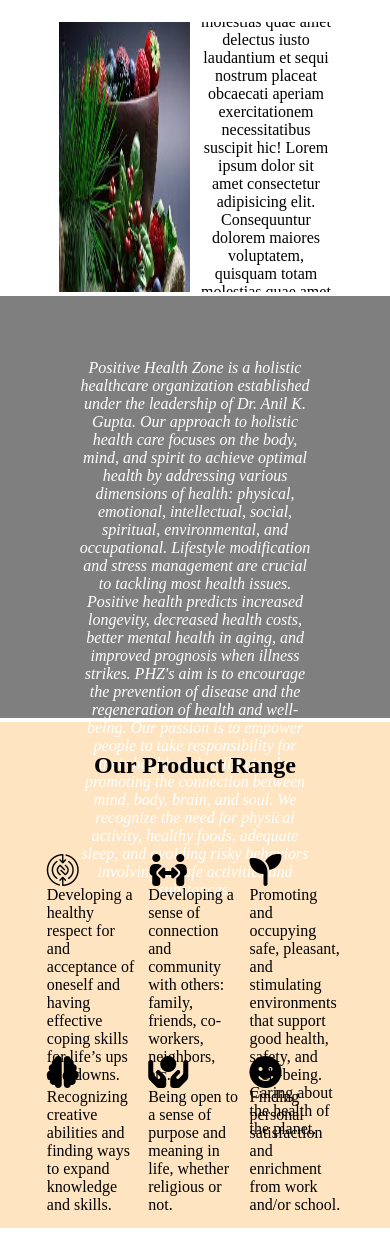
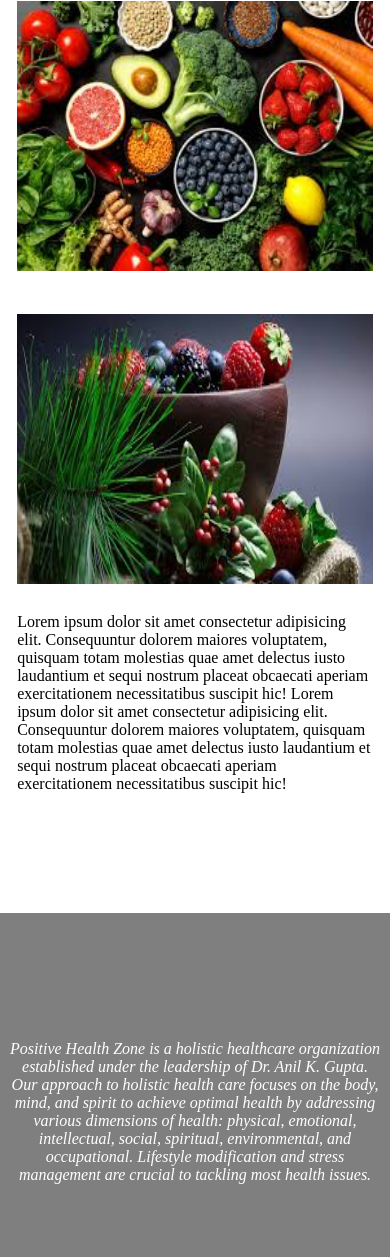
Before and after one commit to Udaytondwal1/MyCode, a plain HTML site: page index.html in a window 390 px wide. Shown: the part 383-1640 px from the top of the page. Drawn offline with nearby package versions, Linux system fonts and the light colour scheme.

Commit message:
mobile responsive

```diff
--- a/index.html
+++ b/index.html
@@ -1,4 +1,9 @@
+<!DOCTYPE html>
+<html lang="en">
+
 <head>
+    <meta charset="UTF-8">
+    <meta name="viewport" content="width=device-width, initial-scale=1.0">
     <style>
         body {
             margin: 0;
@@ -42,13 +47,14 @@
         }
 
         .row1 {
-            margin-top: .3vw;
+            margin-top: -3vw;
             display: flex;
             justify-content: space-between;
             align-items: center;
             /* border: solid black 2px; */
             height: 40%;
             width: 70%;
+            gap: 5%;
             overflow: hidden;
         }
 
@@ -67,8 +73,6 @@
             width: 48%;
             height: 100%;
             /* background-color: red; */
-            display: flex;
-            align-items: center;
         }
 
         .section2 {
@@ -227,6 +231,62 @@
                 max-width: 100%;
                 margin: 10px 0;
             }
+
+        }
+
+        @media only screen and (min-width: 320px) and (max-width: 640px) {
+            .section1 {
+                height: 150vh;
+                text-align: left;
+            }
+
+            .section1 h1{
+                margin-top: 10px;
+            }
+
+            .section1 .row1 {
+                flex-direction: column;
+                width: 190%;
+                height: 100%;
+                margin-top: 5vh;
+            }
+
+            .section2 {
+                margin-top: 30px;
+                height: 100vh;
+            }
+
+            .section2 .content {
+                width: 95%;
+            }
+
+            .section3 {
+                margin-top: 30px;
+                height: 120vh;
+            }
+
+            .section3 .body-content{
+                flex-direction: column;
+                flex-wrap: nowrap;
+                /* justify-content: right; */
+                margin-top: -80px;
+                gap: 20px;
+            }
+
+            .section3 .body-content p{
+                width: 85vw;
+            }
+
+
+            .section4 {
+                margin-top: 20px;
+                height: 75vh;
+            }
+
+            .section4 .testimonial-section {
+                margin-top: -50px;
+                width: 90%;
+            }
         }
     </style>
     <link rel="stylesheet" href="https://cdn.jsdelivr.net/npm/swiper@11/swiper-bundle.min.css" />
@@ -341,15 +401,18 @@
                         <img src="/tony-stark.jpg" alt="John Doe">
                         <div style="text-align: center;">
                             <h4>Tony Stark</h4>
-                            <p>CEO | Founder<p>
+                            <p>CEO | Founder
+                            <p>
                         </div>
-                        <p>"This product is amazing! It has changed my life for the better. This product is amazing! It has changed my life for the better."</p>
+                        <p>"This product is amazing! It has changed my life for the better. This product is amazing! It
+                            has changed my life for the better."</p>
                     </div>
                     <div class="swiper-slide testimonial-slide">
                         <img src="/tony-stark.jpg" alt="John Doe">
                         <div style="text-align: center;">
                             <h4>John Doe</h4>
-                            <p>CEO | Founder<p>
+                            <p>CEO | Founder
+                            <p>
                         </div>
                         <p>"This product is amazing! It has changed my life for the better."</p>
                     </div>
@@ -357,7 +420,8 @@
                         <img src="/tony-stark.jpg" alt="John Doe">
                         <div style="text-align: center;">
                             <h4>John Doe</h4>
-                            <p>CEO | Founder<p>
+                            <p>CEO | Founder
+                            <p>
                         </div>
                         <p>"This product is amazing! It has changed my life for the better."</p>
                     </div>
@@ -365,7 +429,8 @@
                         <img src="/tony-stark.jpg" alt="John Doe">
                         <div style="text-align: center;">
                             <h4>John Doe</h4>
-                            <p>CEO | Founder<p>
+                            <p>CEO | Founder
+                            <p>
                         </div>
                         <p>"This product is amazing! It has changed my life for the better."</p>
                     </div>
@@ -396,3 +461,4 @@
 
     </script>
 </body>
+</html>
```
